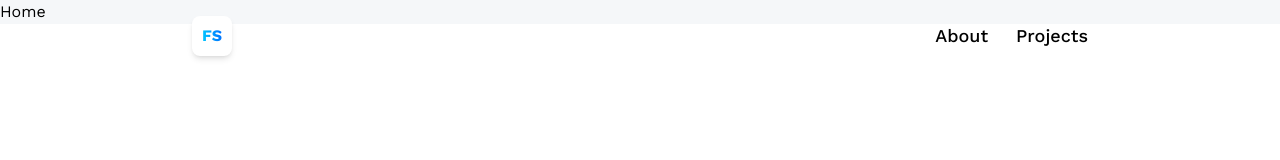
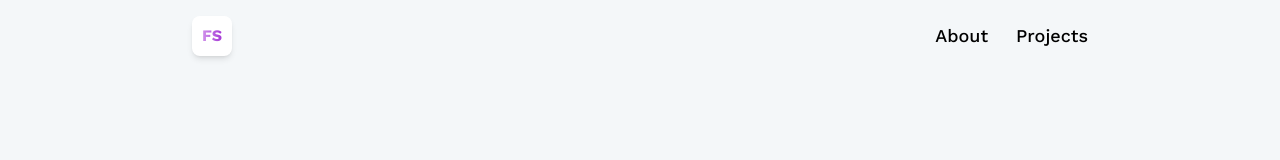
Before and after one commit to laststonedjs/3D-dev-portfolio, a React (Vite) app: page / in a window 1280 px wide. Shown: the top 160 px of the page. Built offline with nearby package versions, Linux system fonts and the light colour scheme.

Commit message:
setup Canvas for 3D screen

```diff
--- a/package.json
+++ b/package.json
@@ -10,6 +10,7 @@
     "preview": "vite preview"
   },
   "dependencies": {
+    "@react-three/fiber": "^9.5.0",
     "@tailwindcss/vite": "^4.2.2",
     "react": "^19.2.4",
     "react-dom": "^19.2.4",
--- a/src/components/Navbar.jsx
+++ b/src/components/Navbar.jsx
@@ -4,7 +4,7 @@ const Navbar = () => {
   return (
     <header className="header">
         <NavLink to="/" className="w-10 h-10 rounded-lg bg-white items-center justify-center flex font-bold shadow-md">
-            <p className="blue-gradient_text">FS</p>
+            <p className="purple-gradient_text">FS</p>
         </NavLink>
         <nav className="flex text-lg gap-7 font-medium">
             <NavLink to="/about" className={({isActive}) => isActive ? 'text-blue-500' : 'text-black'}>
--- a/src/index.css
+++ b/src/index.css
@@ -35,8 +35,8 @@ body:has(.card[data-color="green"]:hover) {
     font-family: "Poppins", sans-serif;
   }
 
-  .blue-gradient_text {
-    @apply bg-gradient-to-r from-[#00c6ff] to-[#0072ff] bg-clip-text text-transparent;
+  .purple-gradient_text {
+    @apply bg-gradient-to-r from-[#d091ea] to-[#a635d6] bg-clip-text text-transparent;
   }
 
   .input {
--- a/src/pages/Home.jsx
+++ b/src/pages/Home.jsx
@@ -1,8 +1,20 @@
+import { Canvas } from "@react-three/fiber"
 
+{/* <div className="absolute top-28 left-0 right-0 z-10 flex items-center justify-center">
+  POPUP
+</div> */}
 
 const Home = () => {
   return (
-    <div>Home</div>
+    <section className="w-full h-screen relative">
+      {/* 3D screen */}
+      <Canvas
+        className="w-full h-screen bg-transparent"
+        camera={{ near: 0.1, far: 1000}}
+      >
+
+      </Canvas>
+    </section>
   )
 }
 
```
Also changed, not shown: 1 other file (tests, documents, lock files or other folders).
